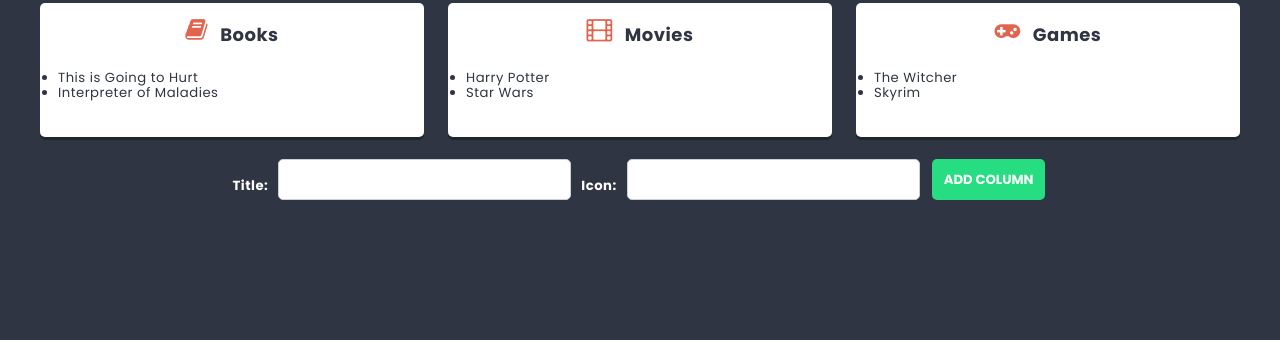
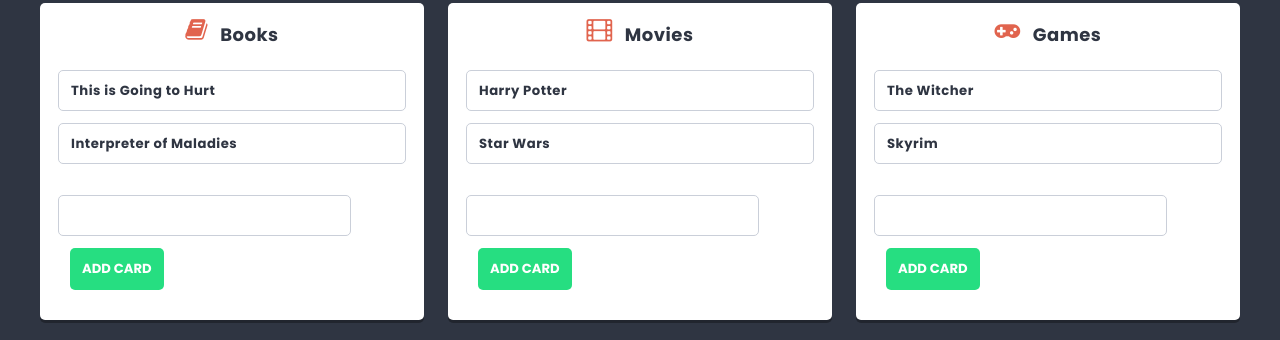
Before and after one commit to MichalBodys/React, a React (Create React App) app: page / in a window 1280 px wide. Shown: the part 514-854 px from the top of the page. Before the commit the page ends 800 px from the top, so only its background shows below. Built offline with nearby package versions, Linux system fonts and the light colour scheme.

Commit message:
adding card function

```diff
--- a/src/components/Card/Card.js
+++ b/src/components/Card/Card.js
@@ -1,8 +1,8 @@
-import styles from './Card.module.scss'
+import styles from './Card.module.scss';
 
 const Card = props => {
-return(
-    <li className={styles.Card}>{props.title}</li>
+    return (
+        <li className={styles.card}>{props.title}</li>
     );
 }
 
--- /dev/null
+++ b/src/components/CardForm/CardForm.js
@@ -0,0 +1,22 @@
+import styles from './CardForm.module.scss';
+import { useState } from 'react';
+import Button from './../Button/Button';
+import TextInput from './../TextInput/TextInput';
+
+const CardForm = props => {
+    const [title, setTitle] = useState('');
+    const handleSubmit = e => {
+        e.preventDefault();
+        props.action({ title: title }, props.columnId);
+        setTitle('');
+    };
+
+	return (
+        <form className={styles.cardForm} onSubmit={handleSubmit}>
+            <TextInput value={title} onChange={e => setTitle(e.target.value)} />
+            <Button>Add card</Button>
+        </form>
+	);
+};
+
+export default CardForm;
--- /dev/null
+++ b/src/components/CardForm/CardForm.module.scss
@@ -0,0 +1 @@
+@import '../../styles/settings.scss';
--- a/src/components/Column/Column.js
+++ b/src/components/Column/Column.js
@@ -1,5 +1,7 @@
 import styles from './Column.module.scss'
 import Card from '../Card/Card';
+import CardForm from '../CardForm/CardForm'
+
 const Column = (props, icon) => {
     return (
         <article className={styles.column}>
@@ -7,8 +9,9 @@ const Column = (props, icon) => {
                 <span className={styles.icon + ' fa fa-' + props.icon}></span>{props.title}
             </h2>
             <ul className={styles.cards}>
-            {props.cards.map(card => <Card key={card.id} title={card.title} />)}
+	        {props.cards.map(card => <Card key={card.id} title={card.title} />)}
             </ul>
+            <CardForm columnId={props.id} action={props.action} />
         </article>
     );
 };
--- a/src/components/List/List.js
+++ b/src/components/List/List.js
@@ -39,6 +39,17 @@ const List = () => {
     const addColumn = newColumn => {
     setColumns([...columns, { id: shortid(), title: newColumn.title, icon: newColumn.icon, cards: [] }]);
 };
+const addCard = (newCard, columnId) => {
+	const columnsUpdated = columns.map(column => {
+		if(column.id === columnId)
+			return { ...column, cards: [...column.cards, { id: shortid(), title: newCard.title }]}
+		else
+			return column
+	})
+
+	setColumns(columnsUpdated);
+
+};
 
 	return (
 		<div className={styles.list}>
@@ -47,7 +58,7 @@ const List = () => {
 			</header>
 			<p className={styles.description}>Interesting things I want to check out</p>
 			<section className={styles.columns}>
-      {columns.map(column => <Column key={column.id} id={column.id} title={column.title} icon={column.icon} cards={column.cards}>
+      {columns.map(column => <Column action={addCard} key={column.id} id={column.id} title={column.title} icon={column.icon} cards={column.cards}>
       </Column>)}
 			</section>
 			<ColumnForm action={addColumn} />
```
